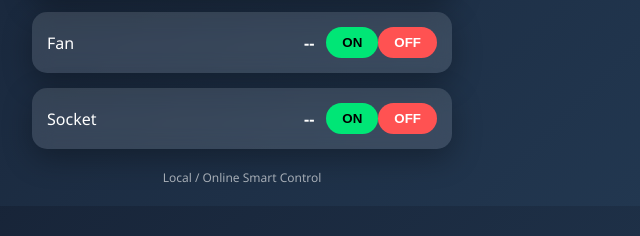
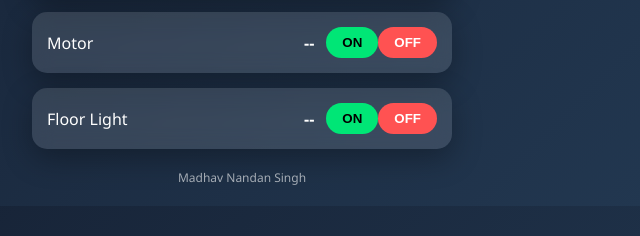
Before and after one commit to madhavnandan/smartswitch, a website: page public/index.html in a window 1280 px wide. Shown: the part 249-485 px from the top of the page, 398-1038 px from the left. Drawn offline with Linux system fonts and the light colour scheme; no server answers.

Commit message:
Update device names in Smart Switch UI

```diff
--- a/public/index.html
+++ b/public/index.html
@@ -80,7 +80,7 @@ button{
 </div>
 
 <div class="card">
-  <span>Fan</span>
+  <span>Motor</span>
   <div class="switch">
     <span id="s3" class="status">--</span>
     <button class="btn-on" onclick="setRelay(3,1)">ON</button>
@@ -89,7 +89,7 @@ button{
 </div>
 
 <div class="card">
-  <span>Socket</span>
+  <span>Floor Light</span>
   <div class="switch">
     <span id="s4" class="status">--</span>
     <button class="btn-on" onclick="setRelay(4,1)">ON</button>
@@ -98,7 +98,7 @@ button{
 </div>
 
 <div class="footer">
-Local / Online Smart Control
+Madhav Nandan Singh
 </div>
 </div>
 
```
